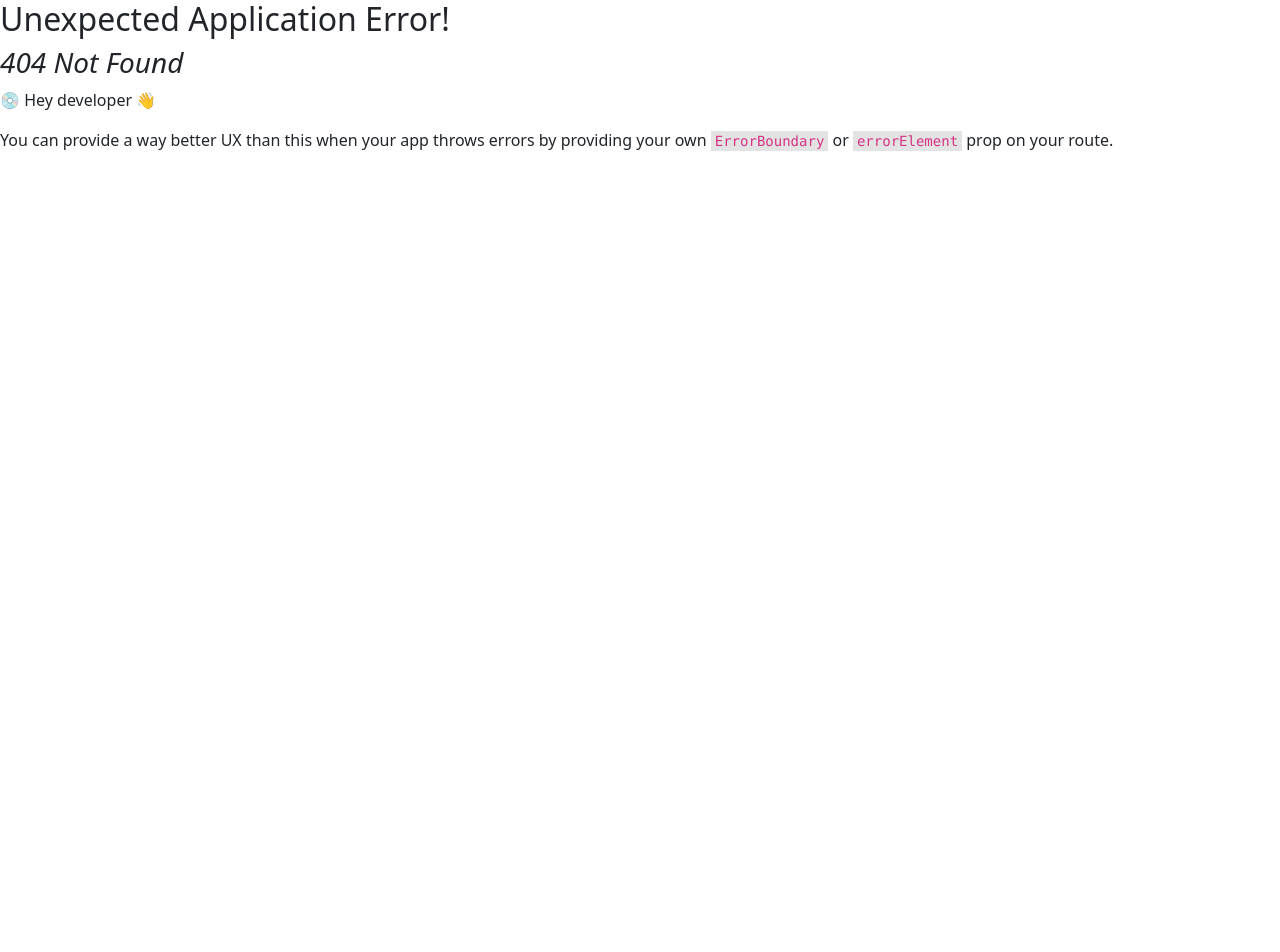
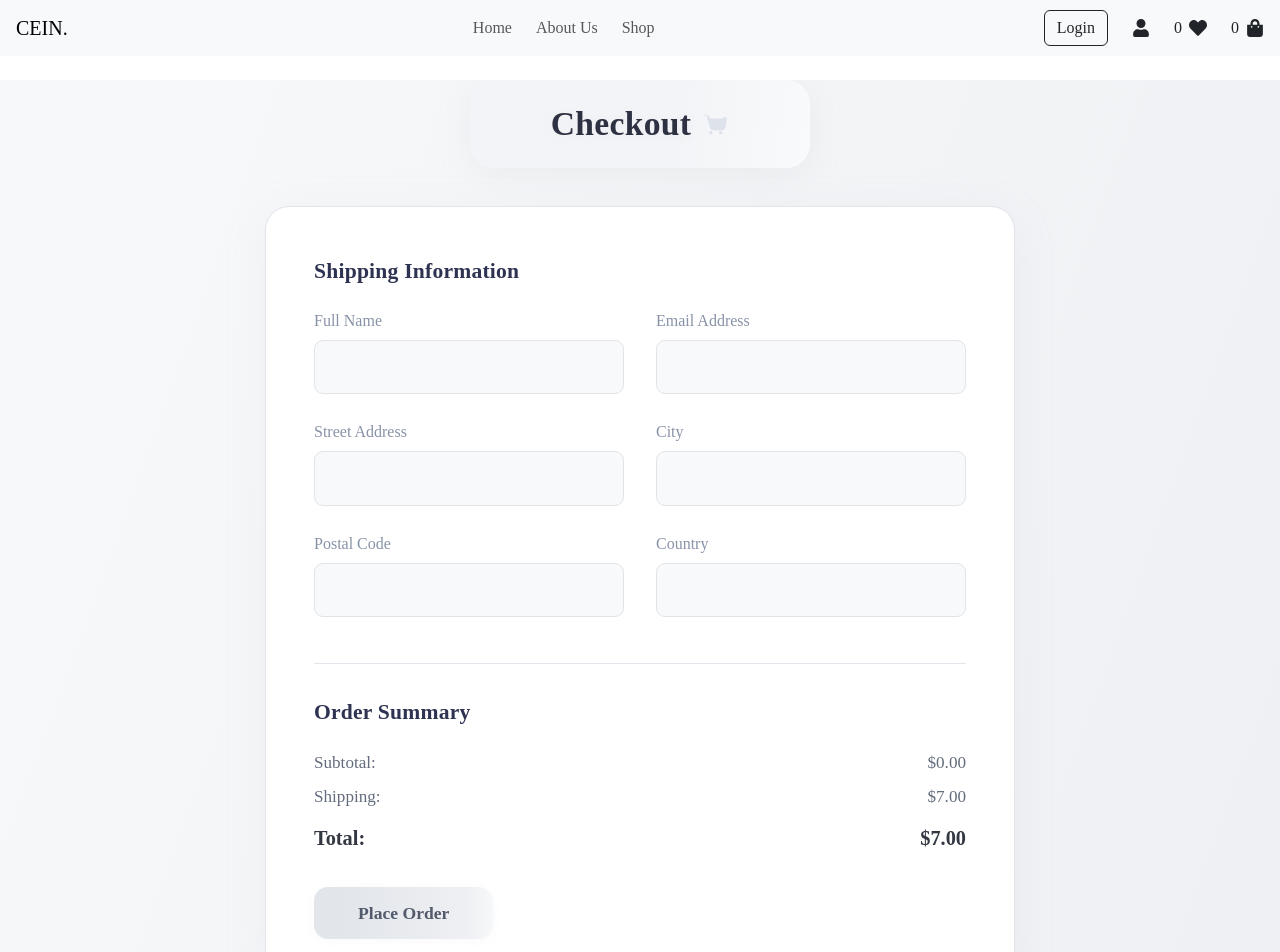
Before and after one commit to Abdelrhman745/Ecommerce-app-, a React (Vite) app: page /checkout in a window 1280 px wide. Before the commit this address had no page. Shown: the top 952 px of the page. Before the commit the page ends 800 px from the top, so only its background shows below. Built offline with nearby package versions, Linux system fonts and the light colour scheme.

Commit message:
Update Cart and Checkout and Link THEM

```diff
--- /dev/null
+++ b/src/Pages/Checkout/CheckoutPage.tsx
@@ -0,0 +1,273 @@
+import React from "react";
+import styled from "styled-components";
+import { useSelector } from "react-redux";
+import { RootState } from "../../Redux/Store";
+
+const CenterContainer = styled.div`
+  min-height: 100vh;
+  width: 100%;
+  background: linear-gradient(110deg, #f7f8fa 12%, #eef0f3 98%);
+  display: flex;
+  flex-direction: column;
+  justify-content: center;
+  align-items: center;
+  overflow: auto;
+`;
+
+const HeadingBg = styled.div`
+  display: flex;
+  justify-content: center;
+  align-items: center;
+  min-width: 340px;
+  margin-bottom: 38px;
+  background: linear-gradient(98deg, #f3f4f7 60%, #f9fafb 100%);
+  box-shadow: 0 6px 34px 0 rgba(180, 183, 189, 0.15);
+  border-radius: 24px;
+  padding: 24px 58px;
+  align-self: center;
+`;
+
+const CheckoutHeading = styled.h1`
+  font-family: "Playfair Display", serif;
+  font-size: 2.1rem;
+  font-weight: 600;
+  color: #2e3142;
+  margin: 0;
+  letter-spacing: 0.01em;
+  text-shadow: 0 2px 12px #e9ebf18c;
+  display: flex;
+  align-items: center;
+  gap: 10px;
+`;
+
+const CheckoutCard = styled.div`
+  width: 100%;
+  max-width: 750px;
+  align-self: center;
+  background: #fff;
+  border-radius: 24px;
+  border: 1.7px solid #e2e4e8;
+  box-shadow: 0 8px 45px 0 rgba(177, 180, 189, 0.11);
+  padding: 48px 48px 38px 48px;
+  display: flex;
+  flex-direction: column;
+  @media (max-width: 640px) {
+    padding: 28px 6vw;
+  }
+`;
+
+const SectionTitle = styled.h2`
+  font-family: "Playfair Display", serif;
+  font-size: 1.35rem;
+  font-weight: 600;
+  color: #2d3351;
+  margin-bottom: 24px;
+  margin-top: 4px;
+  letter-spacing: 0.01em;
+  text-align: left;
+`;
+
+const FormRow = styled.div`
+  display: flex;
+  justify-content: space-between;
+  gap: 32px;
+  margin-bottom: 22px;
+  @media (max-width: 600px) {
+    flex-direction: column;
+    gap: 7px;
+  }
+`;
+
+const Label = styled.label`
+  font-size: 1rem;
+  color: #8892a7;
+  margin-bottom: 7px;
+  font-weight: 500;
+  display: block;
+`;
+
+const Input = styled.input`
+  width: 100%;
+  padding: 14px 15px;
+  border: 1.3px solid #e2e4e8;
+  border-radius: 9px;
+  font-size: 1.01rem;
+  background: #f8f9fb;
+  color: #3a4159;
+  margin-bottom: 4px;
+  font-family: inherit;
+  &:focus {
+    border: 1.6px solid #bdc6db;
+    outline: none;
+    background: #f1f3f8;
+  }
+`;
+
+const OrderSummary = styled.div`
+  border-top: 1.6px solid #e1e5ec;
+  margin-top: 42px;
+  padding-top: 32px;
+`;
+
+const SummaryRow = styled.div`
+  font-size: 1.07rem;
+  color: #636c7d;
+  display: flex;
+  justify-content: space-between;
+  margin-bottom: 8px;
+`;
+
+const TotalRow = styled.div`
+  font-size: 1.27rem;
+  padding-top: 6px;
+  font-weight: 700;
+  color: #323741;
+  display: flex;
+  justify-content: space-between;
+`;
+
+const Button = styled.button`
+  background: linear-gradient(90deg, #e2e5ea 15%, #eef0f3 86%, #f7f8fa 100%);
+  color: #525a6b;
+  border: none;
+  padding: 13px 44px;
+  border-radius: 14px;
+  cursor: pointer;
+  font-size: 1.1rem;
+  font-family: inherit;
+  font-weight: 600;
+  box-shadow: 0 2px 12px 0 rgba(210, 214, 221, 0.12);
+  transition: background 0.16s, color 0.13s, box-shadow 0.15s;
+  margin-top: 33px;
+  align-self: flex-end;
+  &:hover {
+    background: linear-gradient(88deg, #e4e7ee 5%, #eaeff2 96%);
+    color: #2c2e39;
+    box-shadow: 0 8px 32px #e8eaf2;
+  }
+`;
+
+const CheckoutPage: React.FC = () => {
+  const cartItems = useSelector((state: RootState) => state.cart.items);
+
+  // Pre-calculate totals
+  const subtotal = cartItems.reduce(
+    (sum, item) => sum + item.price * item.quantity,
+    0
+  );
+  const shipping = subtotal > 100 ? 0 : 7; // Sample shipping logic
+  const total = subtotal + shipping;
+
+  return (
+    <CenterContainer>
+      <HeadingBg>
+        <CheckoutHeading>
+          Checkout
+          <svg width="28" height="28" fill="#dde2eb" viewBox="0 0 20 20">
+            <path
+              d="M2.5 3h1.12l.34 1.2 2.7 8.79a2 2 0 0 0 1.9 1.42h6.86a2 2 0 0 0 1.952-1.684l1.02-5.54A1 1 0 0 0 15.56 6H6.21l-.56-2H2.5z
+              M7 17.5A1.25 1.25 0 1 0 7 15a1.25 1.25 0 0 0 0 2.5zm7 0A1.25 1.25 0 1 0 14 15a1.25 1.25 0 0 0 0 2.5z"
+            />
+          </svg>
+        </CheckoutHeading>
+      </HeadingBg>
+      <CheckoutCard>
+        <SectionTitle>Shipping Information</SectionTitle>
+        <form>
+          <FormRow>
+            <div style={{ flex: 1 }}>
+              <Label htmlFor="name">Full Name</Label>
+              <Input
+                type="text"
+                id="name"
+                name="name"
+                autoComplete="name"
+                required
+              />
+            </div>
+            <div style={{ flex: 1 }}>
+              <Label htmlFor="email">Email Address</Label>
+              <Input
+                type="email"
+                id="email"
+                name="email"
+                autoComplete="email"
+                required
+              />
+            </div>
+          </FormRow>
+          <FormRow>
+            <div style={{ flex: 1 }}>
+              <Label htmlFor="address">Street Address</Label>
+              <Input
+                type="text"
+                id="address"
+                name="address"
+                autoComplete="street-address"
+                required
+              />
+            </div>
+            <div style={{ flex: 1 }}>
+              <Label htmlFor="city">City</Label>
+              <Input
+                type="text"
+                id="city"
+                name="city"
+                autoComplete="address-level2"
+                required
+              />
+            </div>
+          </FormRow>
+          <FormRow>
+            <div style={{ flex: 1 }}>
+              <Label htmlFor="postal">Postal Code</Label>
+              <Input
+                type="text"
+                id="postal"
+                name="postal"
+                autoComplete="postal-code"
+                required
+              />
+            </div>
+            <div style={{ flex: 1 }}>
+              <Label htmlFor="country">Country</Label>
+              <Input
+                type="text"
+                id="country"
+                name="country"
+                autoComplete="country"
+                required
+              />
+            </div>
+          </FormRow>
+          <OrderSummary>
+            <SectionTitle>Order Summary</SectionTitle>
+            <SummaryRow>
+              <span>Subtotal:</span>
+              <span>${subtotal.toFixed(2)}</span>
+            </SummaryRow>
+            <SummaryRow>
+              <span>Shipping:</span>
+              <span>{shipping === 0 ? "Free" : `$${shipping.toFixed(2)}`}</span>
+            </SummaryRow>
+            <TotalRow>
+              <span>Total:</span>
+              <span>${total.toFixed(2)}</span>
+            </TotalRow>
+          </OrderSummary>
+          <Button
+            type="submit"
+            onClick={(e) => {
+              e.preventDefault();
+              alert("Checkout submitted!");
+            }}
+          >
+            Place Order
+          </Button>
+        </form>
+      </CheckoutCard>
+    </CenterContainer>
+  );
+};
+
+export default CheckoutPage;
--- a/src/components/CarouselSection/CarouselSection.tsx
+++ b/src/components/CarouselSection/CarouselSection.tsx
@@ -11,8 +11,6 @@ const slides = [
   { title: "Premium Creams", image: "/2.jpg" },
   { title: "Natural Radiance", image: "/3.jpg" },
 ];
-
-// ---------------------- Styled Components ----------------------
 
 const Section = styled.section`
   position: relative;
--- a/src/components/CartSection/CartSection.tsx
+++ b/src/components/CartSection/CartSection.tsx
@@ -3,6 +3,7 @@ import styled, { keyframes } from "styled-components";
 import { useDispatch, useSelector } from "react-redux";
 import { removeFromCart, changeCartQuantity } from "../../Redux/CartSlice";
 import { RootState } from "../../Redux/Store";
+import { useNavigate } from "react-router-dom";
 
 const fadeIn = keyframes`
   from { opacity: 0; transform: translateY(18px);}
@@ -12,7 +13,7 @@ const fadeIn = keyframes`
 const CenterContainer = styled.div`
   min-height: 100vh;
   width: 100%;
-  background: linear-gradient(110deg, #fcf9f3 12%, #f8f5ee 98%);
+  background: linear-gradient(110deg, #f7f8fa 12%, #eef0f3 98%);
   display: flex;
   flex-direction: column;
   justify-content: center;
@@ -26,8 +27,8 @@ const HeadingBg = styled.div`
   align-items: center;
   min-width: 340px;
   margin-bottom: 38px;
-  background: linear-gradient(98deg, #f5ede0 60%, #fbf8f2 100%);
-  box-shadow: 0 6px 34px 0 rgba(210, 200, 170, 0.15);
+  background: linear-gradient(98deg, #f3f4f7 60%, #f9fafb 100%);
+  box-shadow: 0 6px 34px 0 rgba(180, 183, 189, 0.15);
   border-radius: 24px;
   padding: 24px 58px;
   align-self: center;
@@ -37,10 +38,10 @@ const CartHeading = styled.h1`
   font-family: "Playfair Display", serif;
   font-size: 2.2rem;
   font-weight: 600;
-  color: #392b17;
+  color: #2e3142;
   margin: 0;
   letter-spacing: 0.01em;
-  text-shadow: 0 2px 12px #efe7da8c;
+  text-shadow: 0 2px 12px #e9ebf18c;
   display: flex;
   align-items: center;
   gap: 10px;
@@ -50,10 +51,10 @@ const CartContainer = styled.div`
   width: 100%;
   max-width: 900px;
   align-self: center;
-  background: #fffefc;
+  background: #fff;
   border-radius: 26px;
-  border: 1.8px solid #eadfc7;
-  box-shadow: 0 8px 45px 0 rgba(181, 164, 140, 0.14);
+  border: 1.8px solid #e2e4e8;
+  box-shadow: 0 8px 45px 0 rgba(177, 180, 189, 0.11);
   padding: 58px 58px 46px 58px;
   display: flex;
   flex-direction: column;
@@ -68,7 +69,7 @@ const CartItem = styled.div`
   gap: 32px;
   align-items: center;
   margin-bottom: 27px;
-  border-bottom: 1.1px solid #f5ede2;
+  border-bottom: 1.1px solid #e6e8ec;
   padding-bottom: 24px;
   background: #fff;
   animation: ${fadeIn} 0.52s cubic-bezier(0.17, 1, 0.34, 1);
@@ -86,9 +87,9 @@ const ImgBox = styled.div`
     height: 68px;
     border-radius: 15px;
     object-fit: cover;
-    background: #fbf8f6;
-    border: 1.5px solid #ede6dd;
-    box-shadow: 0 0px 15px 0 rgba(231, 222, 205, 0.07);
+    background: #f7f8fa;
+    border: 1.5px solid #e3e5ea;
+    box-shadow: 0 0px 15px 0 rgba(200, 203, 209, 0.07);
   }
 `;
 
@@ -98,13 +99,13 @@ const Details = styled.div`
   .name {
     font-size: 1.15rem;
     font-weight: 600;
-    color: #3d2f1e;
+    color: #2d3351;
     margin-bottom: 4px;
     letter-spacing: 0.02em;
   }
   .price {
     font-size: 1.03rem;
-    color: #bcad99;
+    color: #9da2b0;
     margin-bottom: 2px;
   }
 `;
@@ -118,26 +119,26 @@ const QuantitySection = styled.div`
     text-align: center;
     margin-right: 10px;
     border-radius: 8px;
-    border: 1.4px solid #efe9de;
-    background: #f9f6ee;
-    color: #786954;
+    border: 1.4px solid #eceef2;
+    background: #f8f9fb;
+    color: #636c7d;
     font-size: 1.12rem;
     font-weight: 500;
     padding: 7px 9px;
     transition: border 0.18s, box-shadow 0.18s;
-    box-shadow: 0 1px 8px 0 rgba(230, 223, 214, 0.07);
+    box-shadow: 0 1px 8px 0 rgba(210, 215, 220, 0.07);
     &:focus {
-      border: 1.6px solid #d5ba97;
+      border: 1.6px solid #bdc6db;
       outline: none;
-      background: #f2e9d5;
-      box-shadow: 0 0 15px 0 rgba(218, 212, 186, 0.12);
+      background: #eff2f7;
+      box-shadow: 0 0 15px 0 rgba(190, 197, 214, 0.12);
     }
   }
 `;
 
 const Button = styled.button`
-  background: linear-gradient(90deg, #ead7b9, #e7d6c3 86%, #f6eee8 100%);
-  color: #695c46;
+  background: linear-gradient(90deg, #e2e5ea, #eef0f3 86%, #f7f8fa 100%);
+  color: #525a6b;
   border: none;
   padding: 8px 19px;
   border-radius: 9px;
@@ -146,12 +147,12 @@ const Button = styled.button`
   font-weight: 500;
   font-family: inherit;
   margin-left: -5px;
-  box-shadow: 0 1px 8px 0 rgba(222, 210, 190, 0.11);
+  box-shadow: 0 1px 8px 0 rgba(210, 214, 221, 0.11);
   transition: background 0.16s, color 0.12s, box-shadow 0.17s;
   &:hover {
-    background: linear-gradient(88deg, #eaddc6 5%, #e6cead 95%);
-    color: #3d2d15;
-    box-shadow: 0 6px 22px #e8dac6;
+    background: linear-gradient(88deg, #e4e7ee 5%, #eaeff2 95%);
+    color: #2c2e39;
+    box-shadow: 0 6px 22px #e8eaf2;
   }
 `;
 
@@ -163,19 +164,19 @@ const TotalSection = styled.div`
   align-items: center;
   font-weight: bold;
   font-size: 1.13rem;
-  color: #958a7b;
+  color: #7e8492;
 `;
 
 const TotalLabel = styled.span`
   font-size: 1.19rem;
-  color: #8a7e6b;
+  color: #7d8393;
   margin-right: 17px;
   letter-spacing: 0.02em;
 `;
 
 const TotalValue = styled.span`
   font-size: 2.2rem;
-  color: #3e301a;
+  color: #323741;
   font-weight: 700;
 `;
 
@@ -183,16 +184,16 @@ const CheckoutButton = styled(Button)`
   margin-top: 16px;
   padding: 16px 54px;
   font-size: 1.17rem;
-  background: linear-gradient(95deg, #e9d1ab 10%, #eee5d3 90%);
-  color: #6b5c3a;
+  background: linear-gradient(95deg, #e2e6ee 10%, #f2f3f6 90%);
+  color: #3e4150;
   border-radius: 14px;
   font-weight: 600;
-  box-shadow: 0 5px 24px #ecdcc281;
+  box-shadow: 0 5px 24px #e2e5ef81;
   transition: background 0.19s, color 0.13s, box-shadow 0.17s;
   &:hover {
-    background: linear-gradient(95deg, #e7c89c 0%, #e4dec7 99%);
-    color: #3a2b17;
-    box-shadow: 0 14px 54px #dfcaaa71;
+    background: linear-gradient(95deg, #dfe5f0 0%, #e9ecf3 99%);
+    color: #22232f;
+    box-shadow: 0 14px 54px #e3e6f171;
   }
 `;
 
@@ -202,12 +203,12 @@ const EmptyCart = styled.div`
   flex-direction: column;
   align-items: center;
   justify-content: center;
-  color: #948573;
+  color: #8c94a9;
   font-size: 1.22rem;
   font-weight: 500;
   letter-spacing: 0.01em;
   h3 {
-    color: #7a694e;
+    color: #586075;
     font-weight: 700;
     font-size: 1.24em;
     margin-bottom: 15px;
@@ -216,6 +217,7 @@ const EmptyCart = styled.div`
 
 const CartSection: React.FC = () => {
   const dispatch = useDispatch();
+  const navigate = useNavigate();
   const cartItems = useSelector((state: RootState) => state.cart.items);
 
   const handleRemove = (id: number) => {
@@ -237,7 +239,7 @@ const CartSection: React.FC = () => {
       <HeadingBg>
         <CartHeading>
           Your Shopping Cart
-          <svg width="28" height="28" fill="#ddc4a6" viewBox="0 0 20 20">
+          <svg width="28" height="28" fill="#dde2eb" viewBox="0 0 20 20">
             <path d="M2.5 3h1.12l.34 1.2 2.7 8.79a2 2 0 0 0 1.9 1.42h6.86a2 2 0 0 0 1.952-1.684l1.02-5.54A1 1 0 0 0 15.56 6H6.21l-.56-2H2.5zM7 17.5A1.25 1.25 0 1 0 7 15a1.25 1.25 0 0 0 0 2.5zm7 0A1.25 1.25 0 1 0 14 15a1.25 1.25 0 0 0 0 2.5z" />
           </svg>
         </CartHeading>
@@ -275,7 +277,7 @@ const CartSection: React.FC = () => {
                 </QuantitySection>
                 <div
                   style={{
-                    color: "#5d5241",
+                    color: "#545a65",
                     fontWeight: 600,
                     fontSize: "1.16rem",
                     textAlign: "center",
@@ -290,7 +292,9 @@ const CartSection: React.FC = () => {
               <TotalValue>${totalPrice.toFixed(2)}</TotalValue>
             </TotalSection>
             <div style={{ display: "flex", justifyContent: "flex-end" }}>
-              <CheckoutButton>Proceed to Checkout</CheckoutButton>
+              <CheckoutButton onClick={() => navigate("/checkout")}>
+                Proceed to Checkout
+              </CheckoutButton>
             </div>
           </>
         )}
--- a/src/main.tsx
+++ b/src/main.tsx
@@ -17,6 +17,7 @@ import ForgetPassword from "./Pages/Autho/Forget";
 import ProductListPage from "./Pages/ProductPage/ProductListPage";
 import ProductDetailsPage from "./Pages/ProductDetailsPage/ProductDetailsPage";
 import CartPage from "./Pages/CartPage/CartPage";
+import CheckoutPage from "./Pages/Checkout/CheckoutPage";
 import "bootstrap-icons/font/bootstrap-icons.css";
 
 const router = createBrowserRouter([
@@ -33,6 +34,7 @@ const router = createBrowserRouter([
       { path: "login", element: <Login /> },
       { path: "forget", element: <ForgetPassword /> },
       { path: "cart", element: <CartPage /> },
+      { path: "checkout", element: <CheckoutPage /> },
     ],
   },
 ]);
```
